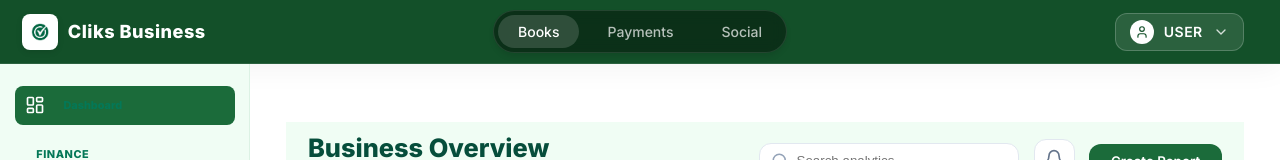
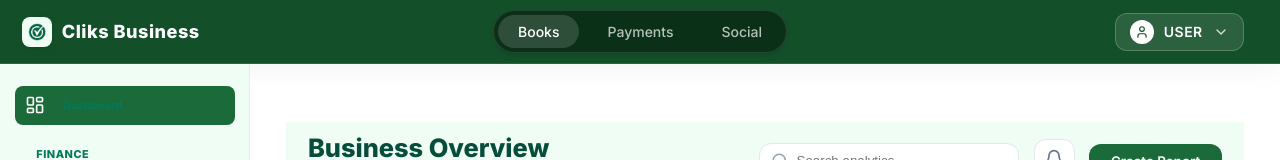
Before and after one commit to betasoftnet-png/CLIKS-BUS-FE, a React (Vite) app: page /business/dashboard in a window 1280 px wide. Shown: the top 160 px of the page. Built offline with nearby package versions, Linux system fonts and the light colour scheme; no server answers; sample sign-in values are in the browser's storage.

Commit message:
style: update brand logo container background color and resize dimensions in Topbar

```diff
--- a/src/components/Topbar.jsx
+++ b/src/components/Topbar.jsx
@@ -50,7 +50,7 @@ const Topbar = ({ onToggleSidebar, isSidebarOpen }) => {
                     style={{ cursor: 'pointer', display: 'flex', alignItems: 'center', gap: '10px' }}
                     title="Toggle Sidebar"
                 >
-                    <div className="brand-logo-small" style={{ backgroundColor: '#ffffff', borderRadius: '8px', width: '36px', height: '36px', display: 'flex', alignItems: 'center', justifyContent: 'center', boxShadow: '0 2px 6px rgba(0,0,0,0.1)' }}>
+                    <div className="brand-logo-small" style={{ backgroundColor: '#f0fdf4', borderRadius: '8px', width: '30px', height: '30px', display: 'flex', alignItems: 'center', justifyContent: 'center', boxShadow: '0 2px 6px rgba(0,0,0,0.1)' }}>
                         <img src={logoPng} alt="CLIKS Logo" style={{ width: '24px', height: '24px' }} />
                     </div>
                     <span style={{ color: '#FFFFFF', fontSize: '1.25rem', fontWeight: '800', letterSpacing: '0.5px' }}>
```
